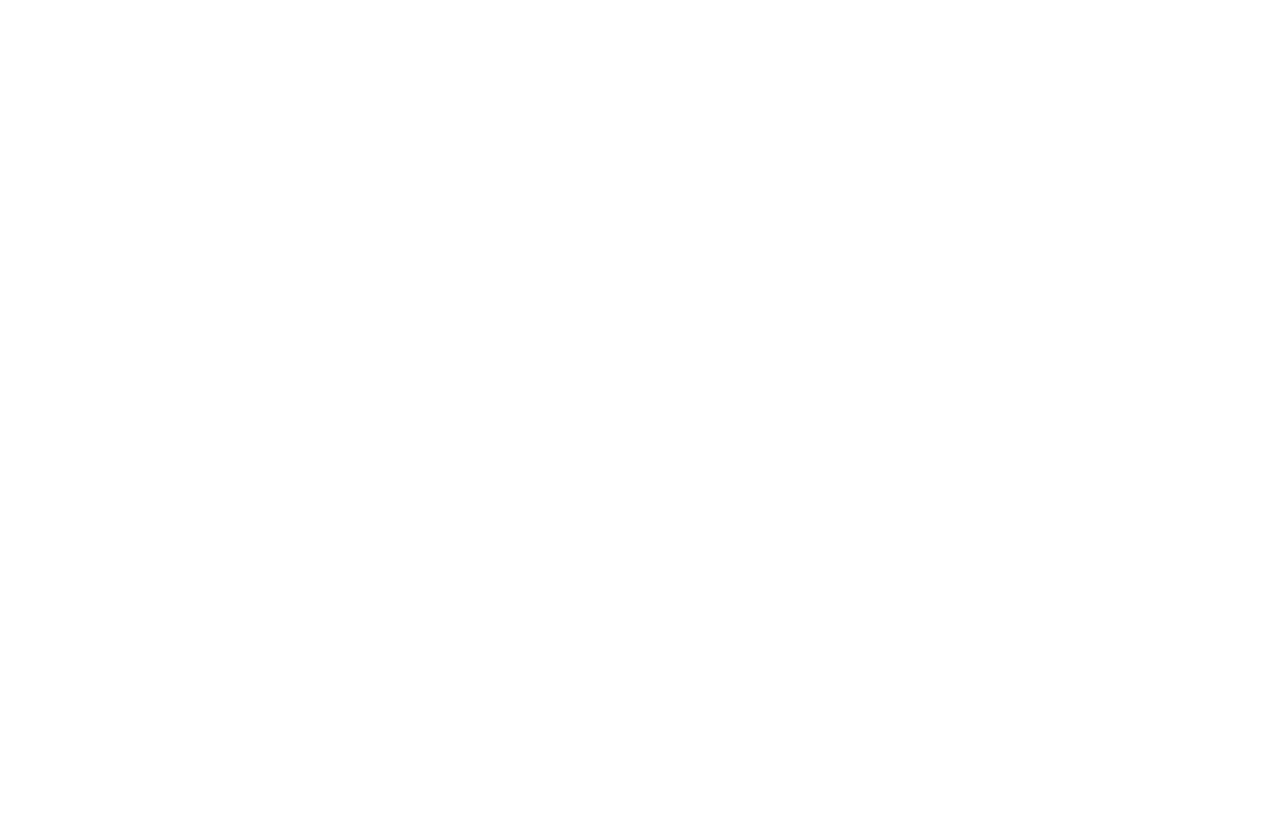
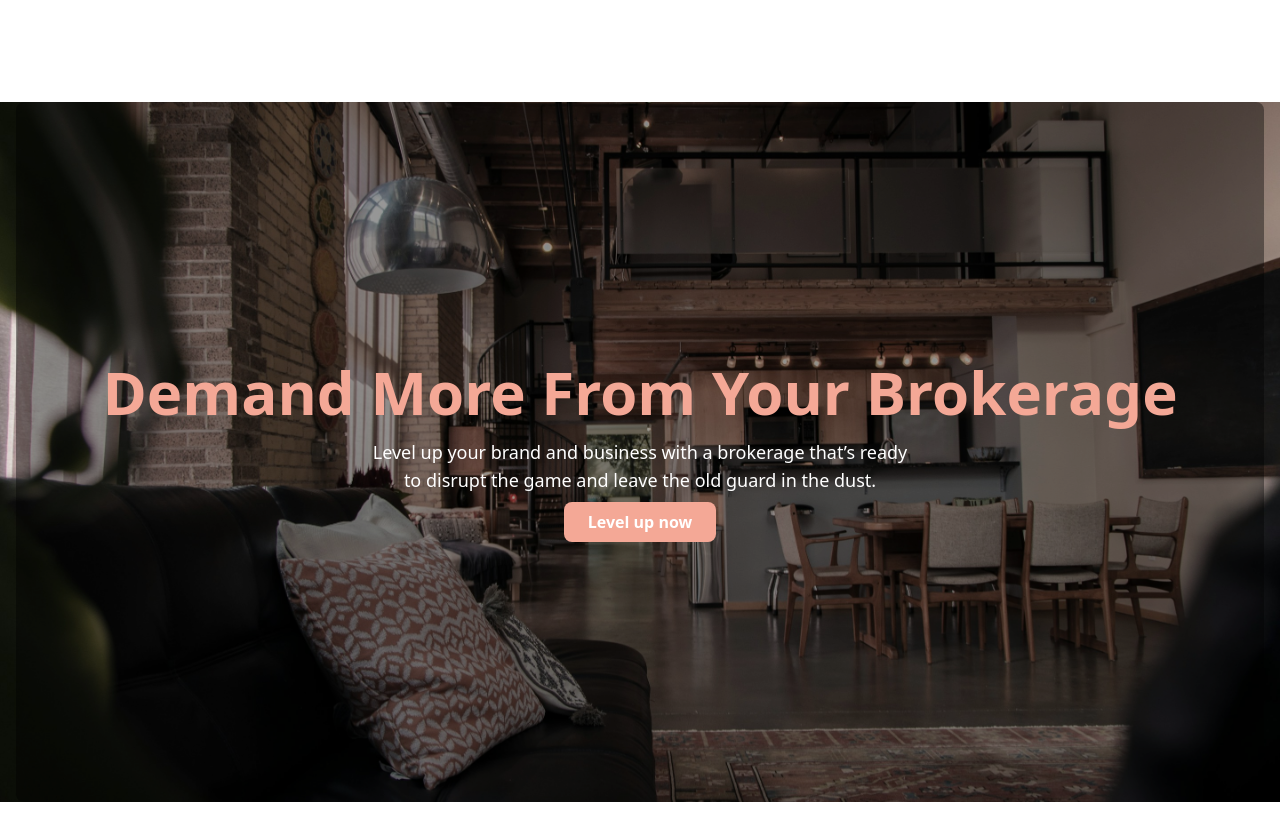
Before and after one commit to Md-Sifat-code/officetask2, a React (Vite) app: page /buy/1 in a window 1280 px wide. Shown: the part 4557-5397 px from the top of the page. Before the commit the page ends 4563 px from the top, so only its background shows below. Built offline with nearby package versions, Linux system fonts and the light colour scheme.

Commit message:
lavel up section for the buy page addded

```diff
--- /dev/null
+++ b/src/BuyComponents/Lavelup.tsx
@@ -0,0 +1,22 @@
+import React from 'react';
+
+const Lavelup: React.FC = () => {
+  return (
+    <div
+      className="w-full h-[700px]  mt-24 mb-24 bg-cover bg-center flex items-center justify-center text-center text-white px-4"
+      style={{ backgroundImage: "url('/assets/bg1.jpg')" }} // make sure the extension is correct
+    >
+      <div className="bg-black/40 rounded-lg w-full h-full flex flex-col justify-center items-center">
+        <h1 className="text-3xl md:text-6xl font-bold mb-4 text-[#F4A896]">
+          Demand More From Your Brokerage
+        </h1>
+        <p className="text-lg">
+          Level up your brand and business with a brokerage that’s ready<br/> to disrupt the game and leave the old guard in the dust.
+        </p>
+        <p className='px-6 py-2 bg-[#F4A896] text-white font-bold mt-2 rounded-lg'>Level up now</p>
+      </div>
+    </div>
+  );
+};
+
+export default Lavelup;
--- a/src/Pages/Buy.tsx
+++ b/src/Pages/Buy.tsx
@@ -6,6 +6,7 @@
 import Buy_Partners from '../BuyComponents/Buy_Partners';
 import MakeBest from '../BuyComponents/MakeBest';
 import Display from '../BuyComponents/Display';
+import Lavelup from '../BuyComponents/Lavelup';
 
 const Buy: React.FC = () => {
   return (
@@ -28,6 +29,9 @@
       <div>
         <Display/>
       </div>
+      <div>
+        <Lavelup/>
+      </div>
     </div>
   );
 };
```
Also changed, not shown: public/assets/bg1.jpg (added).
